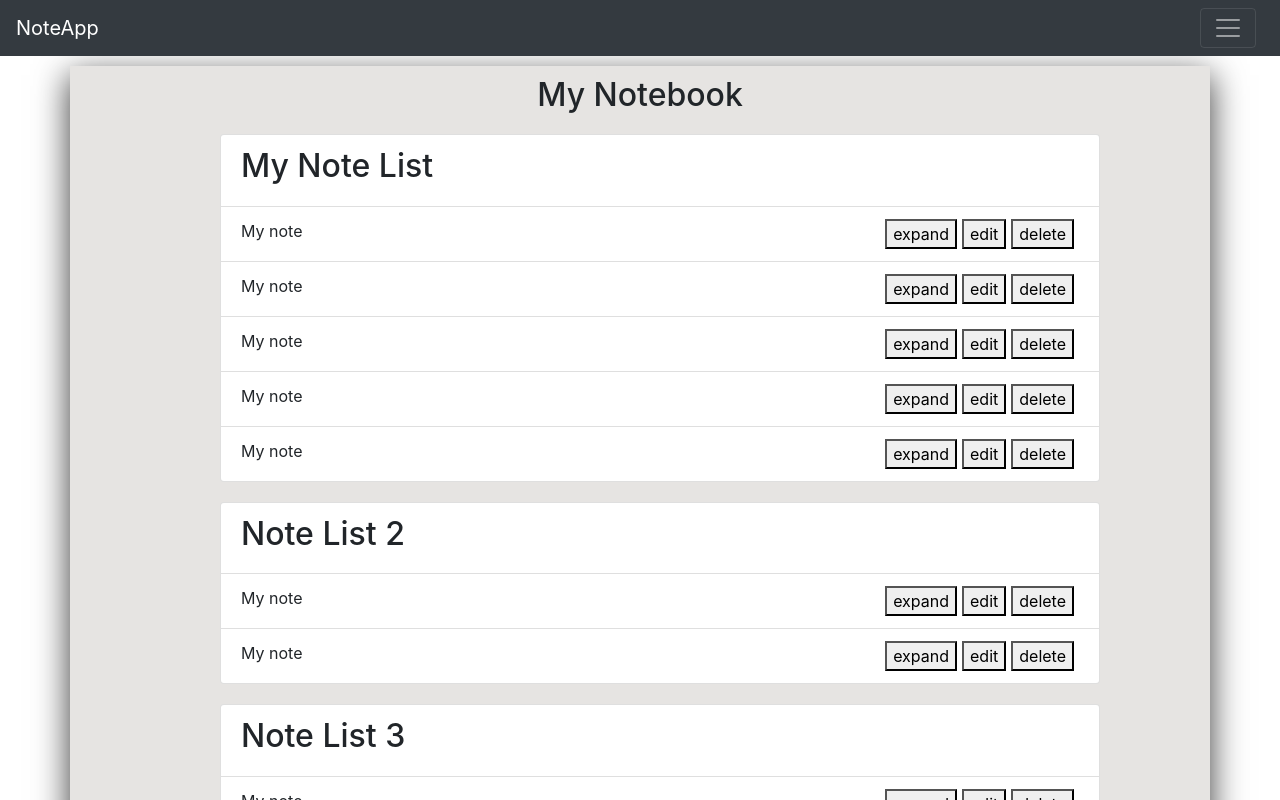
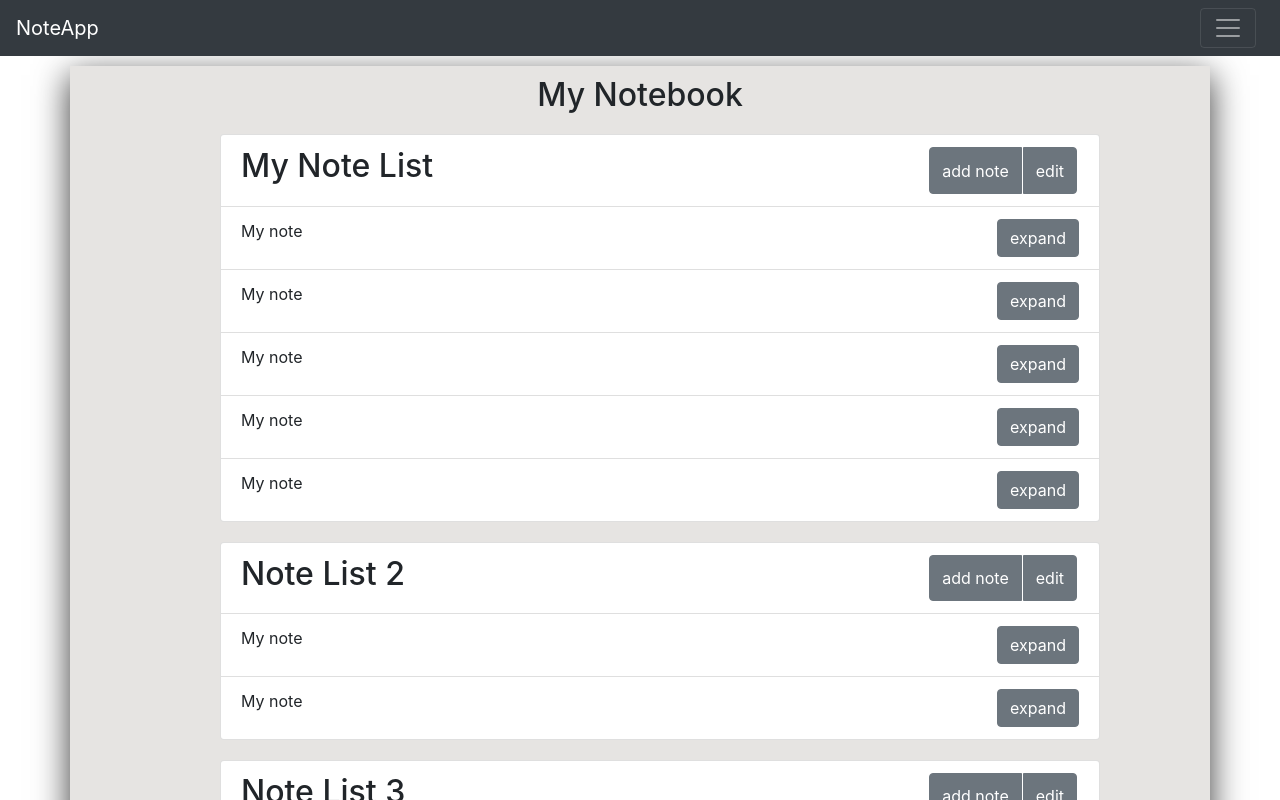
Before and after one commit to alexa4701/NoteApp, a React (Create React App) app in the folder ClientApp/: page / in a window 1280 px wide. Shown: the top 800 px of the page. Built offline with nearby package versions, Linux system fonts and the light colour scheme; data requests are answered from the project's data file.

Commit message:
wip - added buttons to components

```diff
--- a/ClientApp/src/components/Home.js
+++ b/ClientApp/src/components/Home.js
@@ -17,7 +17,6 @@ const Home = () => {
             });
     }, []);
 
-    console.log(notebook.noteLists);
     return (
         <Row>
             <Col xs="1"></Col>
--- a/ClientApp/src/components/Note.js
+++ b/ClientApp/src/components/Note.js
@@ -1,5 +1,5 @@
 import React, { useState } from 'react';
-import { Collapse, ListGroupItem } from 'reactstrap';
+import { ButtonGroup, Collapse, ListGroupItem } from 'reactstrap';
 
 const NoteCollapse = ({ note, expanded }) => {
     return (
@@ -7,6 +7,11 @@ const NoteCollapse = ({ note, expanded }) => {
             <ul>
                 <li>Title: "{note.title}"</li>
                 <li>Description: "{note.description}"</li>
+                <br/>
+                <ButtonGroup className="note-btns">
+                    <button className="btn btn-secondary">edit</button>
+                    <button className="btn btn-danger">delete</button>
+                </ButtonGroup>
             </ul>
         </Collapse>
     )
@@ -16,11 +21,7 @@ const NoteSummary = ({ note, handleExpand }) => {
     return (
         <div className="note-summary">
             {note.title}
-            <div className="note-btns">
-                <button onClick={handleExpand}>expand</button>
-                <button>edit</button>
-                <button>delete</button>
-            </div>
+            <button className="btn btn-secondary" onClick={handleExpand}>expand</button>
         </div>
     )
 }
--- a/ClientApp/src/components/NoteList.js
+++ b/ClientApp/src/components/NoteList.js
@@ -1,12 +1,18 @@
 import React from 'react';
-import { ListGroup, ListGroupItem } from 'reactstrap';
+import { ButtonGroup, ListGroup, ListGroupItem } from 'reactstrap';
 import Note from './Note';
 
 
 const NoteList = ({ noteList }) => {
     return (
         <ListGroup key={noteList.id} className="note-list">
-            <ListGroupItem><h2>{noteList.title}</h2></ListGroupItem>
+            <ListGroupItem className="note-list-header">
+                <h2>{noteList.title}</h2>
+                <ButtonGroup className="note-list-btns">
+                    <button className="btn btn-secondary">add note</button>
+                    <button className="btn btn-secondary">edit</button>
+                </ButtonGroup>
+            </ListGroupItem>
             {noteList.notes.map(note => <Note key ={note.id} note={note}/>)}
         </ListGroup>
     )
--- a/ClientApp/src/index.css
+++ b/ClientApp/src/index.css
@@ -1,5 +1,5 @@
 html, body, #root, .app {
-    height: 100%;
+  height: 100%;
 }
 
 a {
@@ -29,6 +29,15 @@ code {
   text-align: center;
 }
 
+.note-list-header {
+  display: flex;
+  justify-content: space-between;
+}
+
+.note-list-btns button{
+  margin-right: 2px;
+}
+
 .note-list {
   margin-top: 20px;
 }
@@ -39,5 +48,7 @@ code {
 }
 
 .note-btns button {
-  margin-right: 5px;
+  margin-right: 2px;
+  font-size: 11pt;
+  height: 100%;
 }
```
Also changed, not shown: ClientApp/src/components/NoteAddForm.js (added, +7 -0 lines).
